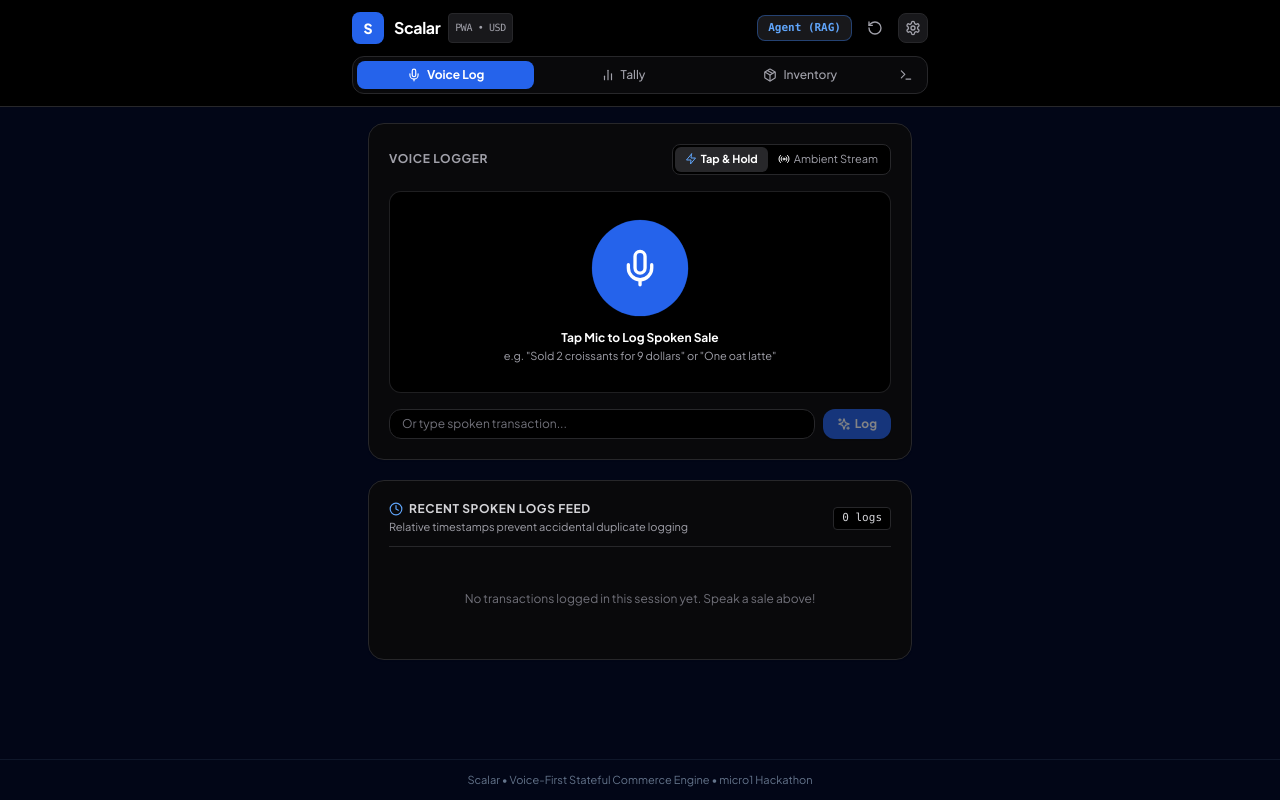
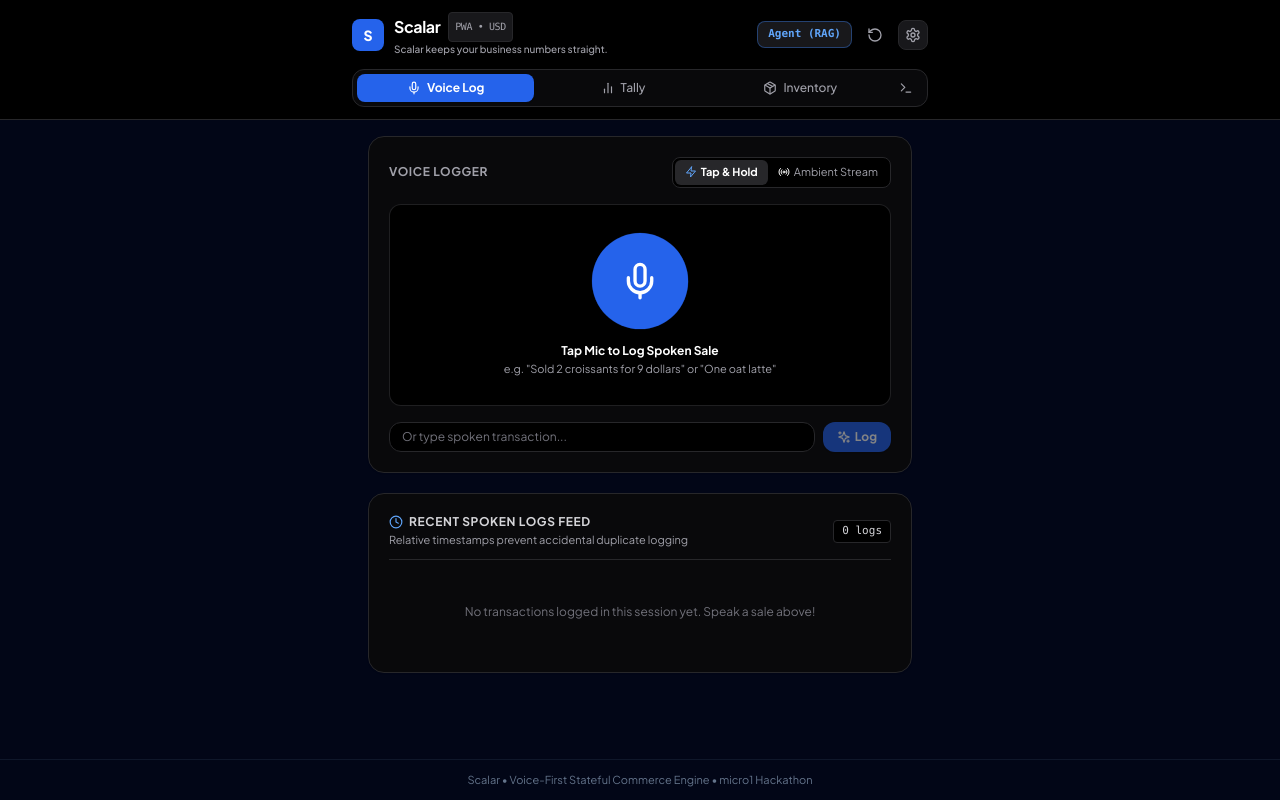
Before and after one commit to Dude0011/Scalar, a React (Vite) app: page / in a window 1280 px wide. Built offline with nearby package versions, Linux system fonts and the light colour scheme.

Commit message:
Add tagline: Scalar keeps your business numbers straight

```diff
--- a/src/components/Header.jsx
+++ b/src/components/Header.jsx
@@ -19,6 +19,9 @@
                   PWA • USD
                 </span>
               </h1>
+              <p className="text-[10px] text-zinc-400 font-medium">
+                Scalar keeps your business numbers straight.
+              </p>
             </div>
           </div>
 
```
Also changed, not shown: 1 other file (tests, documents, lock files or other folders).
